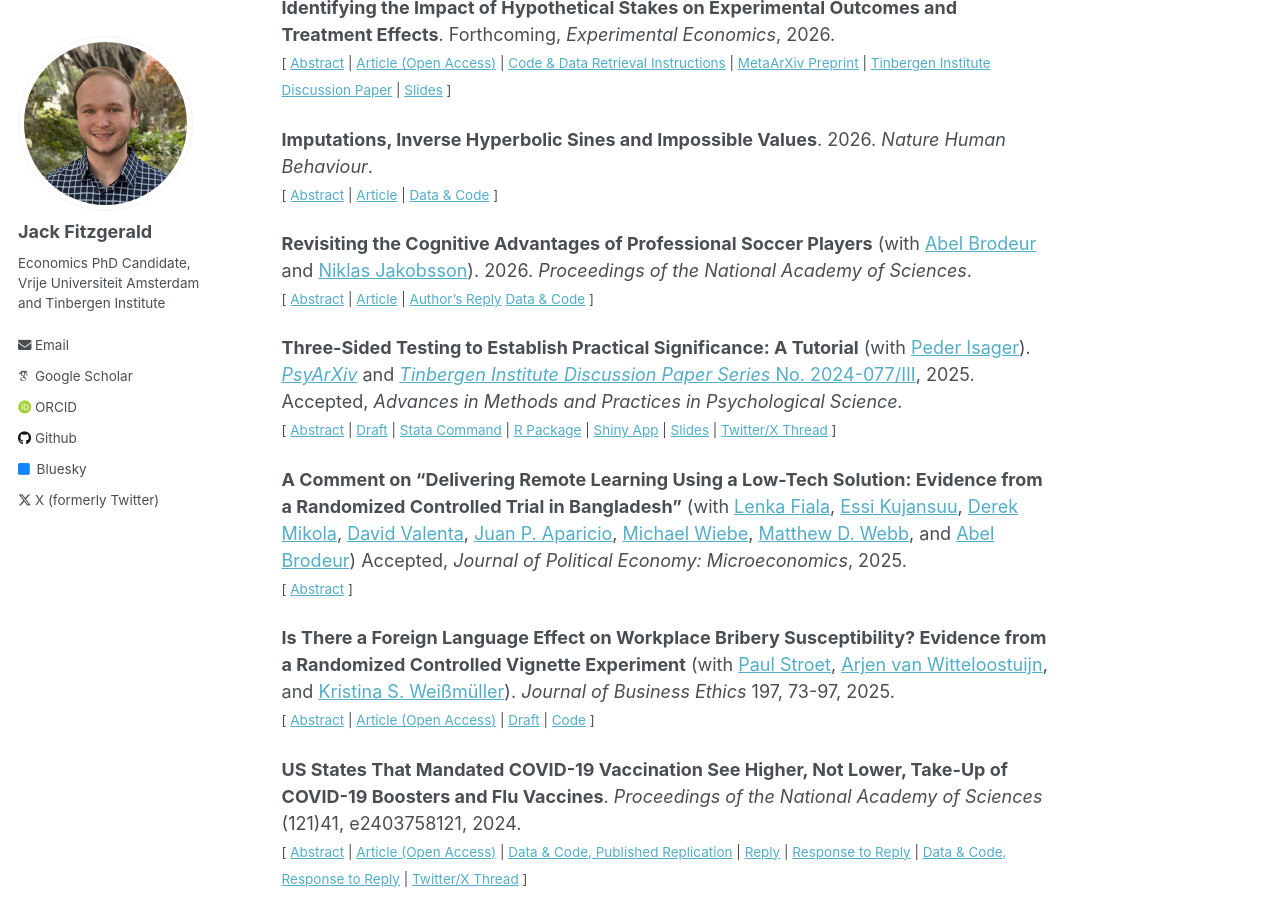
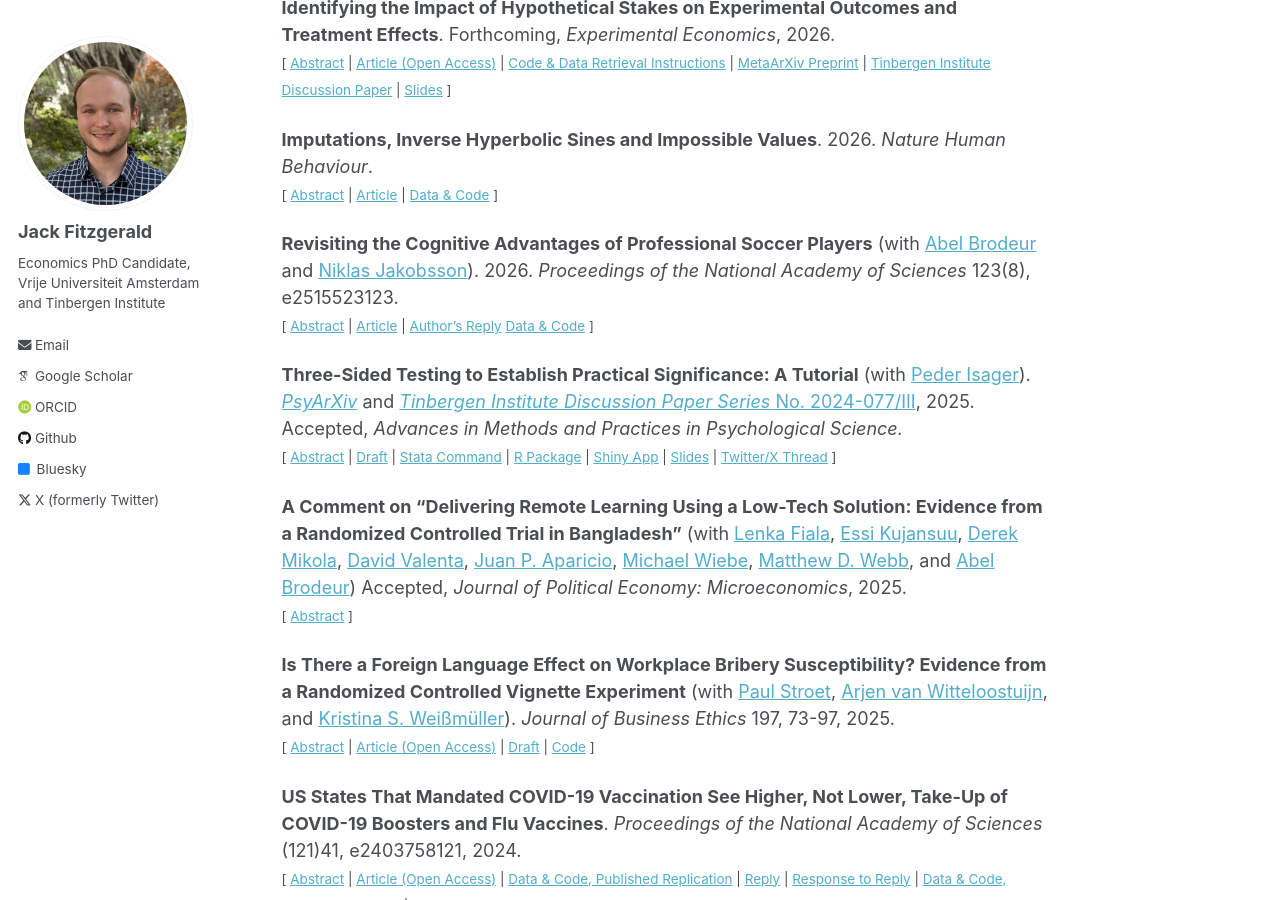
Before and after one commit to jack-fitzgerald/jack-fitzgerald.github.io, a Jekyll site: the page built from _pages/papers.md, in a window 1280 px wide and 900 px high, scrolled down 420 px. Built offline with Jekyll 4.4.1, drawn with Linux system fonts in a browser that asks for light colours; some web fonts are replaced.

Commit message:
Update papers.md

```diff
--- a/_pages/papers.md
+++ b/_pages/papers.md
@@ -39,7 +39,7 @@ Wolfowicz et al. (2023, <i>Nature Human Behaviour</i>) find that more arrests an
 
 </small><br><br/></div>
 
-**Revisiting the Cognitive Advantages of Professional Soccer Players** (with [Abel Brodeur](https://sites.google.com/site/abelbrodeur/home) and [Niklas Jakobsson](https://www.kau.se/en/researchers/niklas-jakobsson)). 2026. *Proceedings of the National Academy of Sciences*. <br/>
+**Revisiting the Cognitive Advantages of Professional Soccer Players** (with [Abel Brodeur](https://sites.google.com/site/abelbrodeur/home) and [Niklas Jakobsson](https://www.kau.se/en/researchers/niklas-jakobsson)). 2026. *Proceedings of the National Academy of Sciences* 123(8), e2515523123. <br/>
 <small>[ <a href="#/" onclick="visib('BEA25')">Abstract</a> | [Article](https://doi.org/10.1073/pnas.2515523123) | [Author's Reply](https://doi.org/10.1073/pnas.2521662123) [Data & Code](https://osf.io/sc7nt) ] </small>
 
 <div id="BEA25" style="display: none; text-align: justify; line-height: 1.2" ><small>
```
